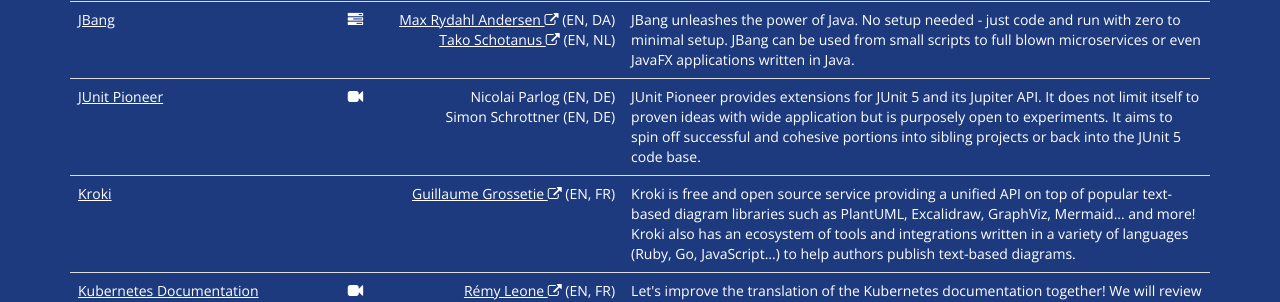
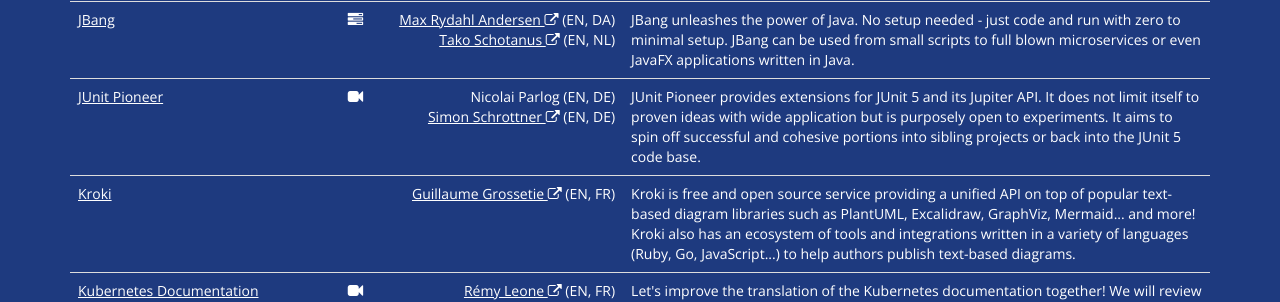
Before and after one commit to hack-commit-push/paris2021, a Jekyll site: the page built from index.html, in a window 1280 px wide and 900 px high, scrolled down 4460 px. Shown: the part 153-455 px from the top of the window. Built offline with Jekyll 4.4.1, drawn with Linux system fonts in a browser that asks for light colours; part of the change alters nothing that is shown.

```diff
--- a/_data/projects.yml
+++ b/_data/projects.yml
@@ -50,6 +50,7 @@
         - EN
         - DE
     - name: Simon Schrottner
+      profile_url: https://twitter.com/aepfli
       spoken_languages:
         - EN
         - DE
```
